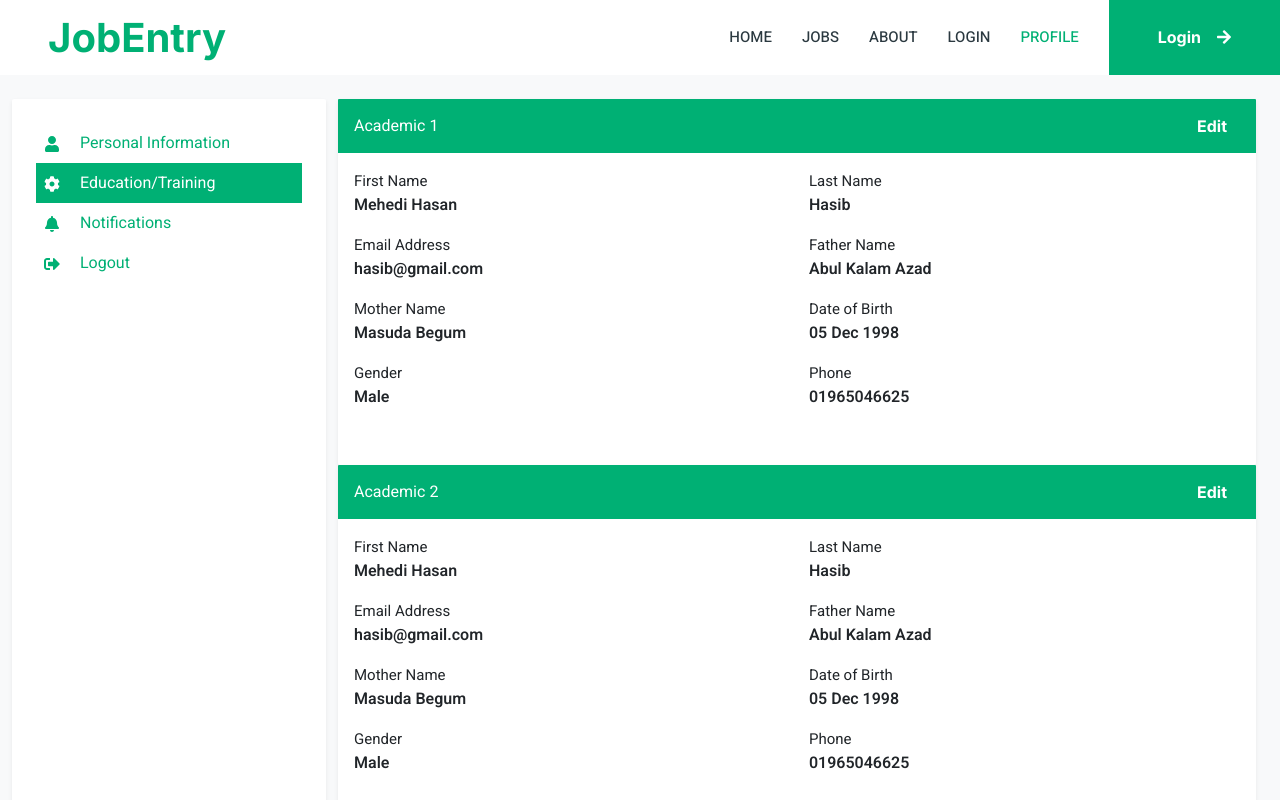
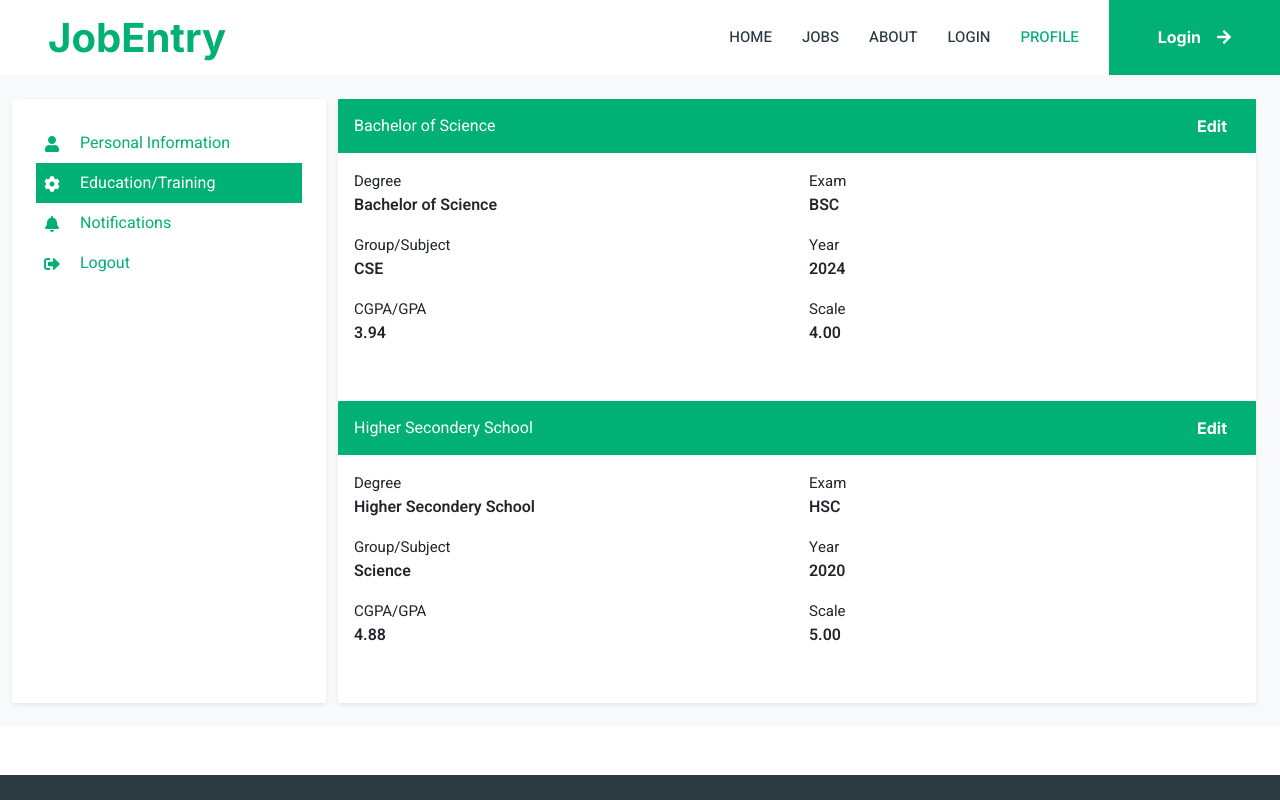
Before and after one commit to mehedihasanhasib/job-listing-frontend, a React (Vite) app: page /profile/education in a window 1280 px wide. Shown: the top 800 px of the page. Built offline with nearby package versions, Linux system fonts and the light colour scheme.

Commit message:
education reformed

```diff
--- a/src/components/profile/EducationInfo.jsx
+++ b/src/components/profile/EducationInfo.jsx
@@ -1,145 +1,146 @@
 /* eslint-disable react/prop-types */
 import { useState } from "react";
-import { Row, Col, Card } from "react-bootstrap";
-import { v4 as uuidv4 } from "uuid";
+import { Row, Col, Card, Form } from "react-bootstrap";
 
 import TextView from "./inputs/TextView";
 import EditView from "./inputs/EditView";
 import CardHeader from "./CardHeader";
 
 const EducationInfo = () => {
-  const userData = {
-    firstName: "Mehedi Hasan",
-    lastName: "Hasib",
-    email: "hasib@gmail.com",
-    fatherName: "Abul Kalam Azad",
-    motherName: "Masuda Begum",
-    dob: "05 Dec 1998",
-    gender: "Male",
-    phone: "01965046625",
+  const educationData = [
+    {
+      degree: "Bachelor of Science",
+      exam: "BSC",
+      group: "CSE",
+      year: "2024",
+      cgpa: "3.94",
+      scale: "4.00",
+    },
+    {
+      degree: "Higher Secondery School",
+      exam: "HSC",
+      group: "Science",
+      year: "2020",
+      cgpa: "4.88",
+      scale: "5.00",
+    },
+  ];
+
+  const [educations, setEducations] = useState(educationData);
+  const [editModes, setEditModes] = useState(educationData.map(() => false));
+
+  const toggleEditMode = (index) => {
+    setEditModes((prevEditModes) => {
+      prevEditModes[index] = !prevEditModes[index];
+      return [...prevEditModes];
+    });
   };
 
-  const labelMap = {
-    firstName: "First Name",
-    lastName: "Last Name",
-    email: "Email Address",
-    fatherName: "Father Name",
-    motherName: "Mother Name",
-    dob: "Date of Birth",
-    gender: "Gender",
-    phone: "Phone",
-  };
-  const inputTypes = {
-    firstName: "text",
-    lastName: "text",
-    email: "email",
-    fatherName: "text",
-    motherName: "text",
-    dob: "text",
-    gender: "select",
-    phone: "text",
-  };
-
-  const genders = ["Male", "Female"];
-
-  const [user, setUser] = useState(userData);
-  const [editAcdemic1, setAcademic1] = useState(false);
-  const [editAcdemic2, setAcademic2] = useState(false);
-
-
-  const toggleeditAcdemic1 = () => {
-    setAcademic1(!editAcdemic1);
-  };
-  const toggleeditAcdemic2 = () => {
-    setAcademic2(!editAcdemic2);
-  };
-
-  const handleChange = (e) => {
+  const handleChange = (e, index) => {
     const { name, value } = e.target;
-    setUser({ ...user, [name]: value });
-    console.log(name, value);
+    setEducations((prev) => {
+      prev[index][name] = value;
+      return [...prev];
+    });
   };
 
   return (
+    <>
       <Col md={9}>
-      <Card className="shadow-sm rounded border-0">
+        {educations.map((education, index) => {
+          const { degree, exam, group, year, cgpa, scale } = education;
+          return (
+            <Card
+              key={index}
+              className="shadow-sm rounded border-0"
+            >
               <CardHeader
-          text={"Academic 1"}
-          editMode={editAcdemic1}
-          action={toggleeditAcdemic1}
+                text={degree}
+                editMode={editModes[index]}
+                action={() => toggleEditMode(index)}
               />
-
               <Card.Body>
                 <Row className="mb-4">
-            {!editAcdemic1 ? (
+                  {!editModes[index] ? (
                     <>
-                {Object.entries(user).map(([key, value]) => (
                       <TextView
-                    key={uuidv4()}
-                    label={labelMap[key]}
-                    name={key}
-                    value={value}
+                        label="Degree"
+                        value={degree}
                       />
-                ))}
+                      <TextView
+                        label="Exam"
+                        value={exam}
+                      />
+                      <TextView
+                        label="Group/Subject"
+                        value={group}
+                      />
+                      <TextView
+                        label="Year"
+                        value={year}
+                      />
+                      <TextView
+                        label="CGPA/GPA"
+                        value={cgpa}
+                      />
+                      <TextView
+                        label="Scale"
+                        value={scale}
+                      />
                     </>
                   ) : (
                     <>
-                {Object.entries(user).map(([key, value], index) => (
                       <EditView
-                    key={index}
-                    type={inputTypes[key]}
-                    label={labelMap[key]}
-                    name={key}
-                    value={value}
-                    onChange={handleChange}
-                    genders={genders}
+                        type="text"
+                        label="Degree"
+                        name="degree"
+                        value={degree}
+                        onChange={(e) => handleChange(e, index)}
                       />
-                ))}
+                      <EditView
+                        type="text"
+                        label="Exam"
+                        name="exam"
+                        value={exam}
+                        onChange={(e) => handleChange(e, index)}
+                      />
+                      <EditView
+                        type="text"
+                        label="Group/Subject"
+                        name="group"
+                        value={group}
+                        onChange={(e) => handleChange(e, index)}
+                      />
+                      <EditView
+                        type="text"
+                        label="Year"
+                        name="year"
+                        value={year}
+                        onChange={(e) => handleChange(e, index)}
+                      />
+                      <EditView
+                        type="text"
+                        label="CGPA/GPA"
+                        name="cgpa"
+                        value={cgpa}
+                        onChange={(e) => handleChange(e, index)}
+                      />
+                      <EditView
+                        type="text"
+                        label="Scale"
+                        name="scale"
+                        value={scale}
+                        onChange={(e) => handleChange(e, index)}
+                      />
                     </>
                   )}
                 </Row>
               </Card.Body>
             </Card>
-
-      {/* academic 2 starts here */}
-      <Card className="shadow-sm rounded border-0">
-        <CardHeader
-          text={"Academic 2"}
-          editMode={editAcdemic2}
-          action={toggleeditAcdemic2}
-        />
-        <Card.Body>
-          <Row className="mb-4">
-            {!editAcdemic2 ? (
-              <>
-                {Object.entries(user).map(([key, value]) => (
-                  <TextView
-                    key={uuidv4()}
-                    label={labelMap[key]}
-                    name={key}
-                    value={value}
-                  />
-                ))}
+          );
+        })}
+      </Col>
     </>
-            ) : (
-              <>
-                {Object.entries(user).map(([key, value], index) => (
-                  <EditView
-                    key={index}
-                    type={inputTypes[key]}
-                    label={labelMap[key]}
-                    name={key}
-                    value={value}
-                    onChange={handleChange}
-                    genders={genders}
-                  />
-                ))}
-              </>
-            )}
-          </Row>
-        </Card.Body>
-      </Card>
-    </Col>
   );
 };
 
--- a/src/components/profile/PersonalInfo.jsx
+++ b/src/components/profile/PersonalInfo.jsx
@@ -19,7 +19,7 @@ const PersonalInfo = () => {
     phone: "01965046625",
   };
 
-  const genders = ["Male", "Female"];
+
 
   const [user, setUser] = useState(userData);
   const [editMode, setEditMode] = useState(false);
@@ -59,14 +59,14 @@ const PersonalInfo = () => {
               </>
             ) : (
               <>
-                <EditView type="text" label="First Name" name="firstName" value={firstName} onChange={handleChange} genders={genders}/>
-                <EditView type="text" label="Last Name" name="lastName" value={lastName} onChange={handleChange} genders={genders}/>
-                <EditView type="email" label="Email" name="email" value={email} onChange={handleChange} genders={genders}/>
-                <EditView type="text" label="Father Name" name="fatherName" value={fatherName} onChange={handleChange} genders={genders}/>
-                <EditView type="text" label="Mother Name" name="motherName" value={motherName} onChange={handleChange} genders={genders}/>
-                <EditView type="text" label="Date of Birth" name="dob" value={dob} onChange={handleChange} genders={genders}/>
-                <EditView type="select" label="Gender" name="gender" value={gender} onChange={handleChange} genders={genders}/>
-                <EditView type="text" label="Phone" name="phone" value={phone} onChange={handleChange} genders={genders}/>
+                <EditView type="text" label="First Name" name="firstName" value={firstName} onChange={handleChange} />
+                <EditView type="text" label="Last Name" name="lastName" value={lastName} onChange={handleChange} />
+                <EditView type="email" label="Email" name="email" value={email} onChange={handleChange} />
+                <EditView type="text" label="Father Name" name="fatherName" value={fatherName} onChange={handleChange} />
+                <EditView type="text" label="Mother Name" name="motherName" value={motherName} onChange={handleChange} />
+                <EditView type="text" label="Date of Birth" name="dob" value={dob} onChange={handleChange} />
+                <EditView type="select" label="Gender" name="gender" value={gender} onChange={handleChange} />
+                <EditView type="text" label="Phone" name="phone" value={phone} onChange={handleChange} />
               </>
             )}
           </Row>
--- a/src/components/profile/inputs/EditView.jsx
+++ b/src/components/profile/inputs/EditView.jsx
@@ -1,7 +1,8 @@
 /* eslint-disable react/prop-types */
 import { Form, Col } from "react-bootstrap";
 
-const EditView = ({ type, label, name, value, onChange, genders }) => {
+const EditView = ({ type, label, name, value, onChange }) => {
+  const genders = ["Male", "Female"];
   switch (type) {
     case "text":
       return (
```
Lines whose indentation alone changed are shown as unchanged.
